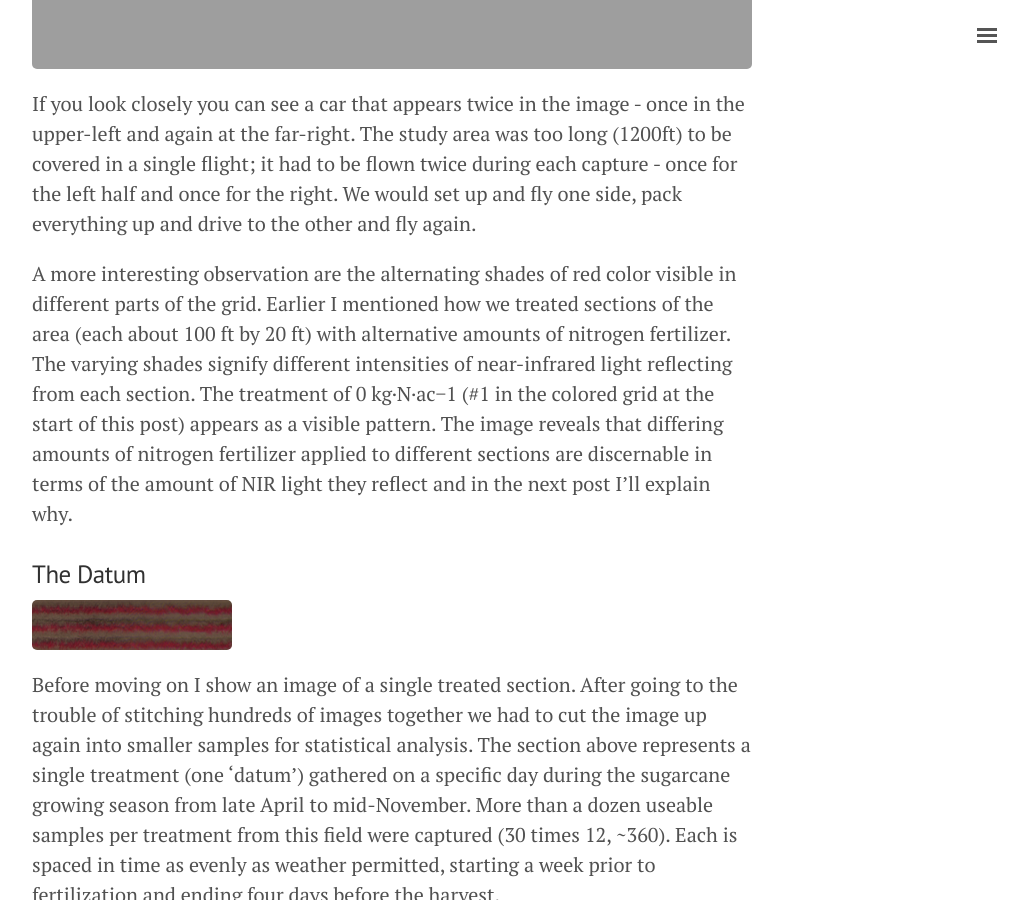
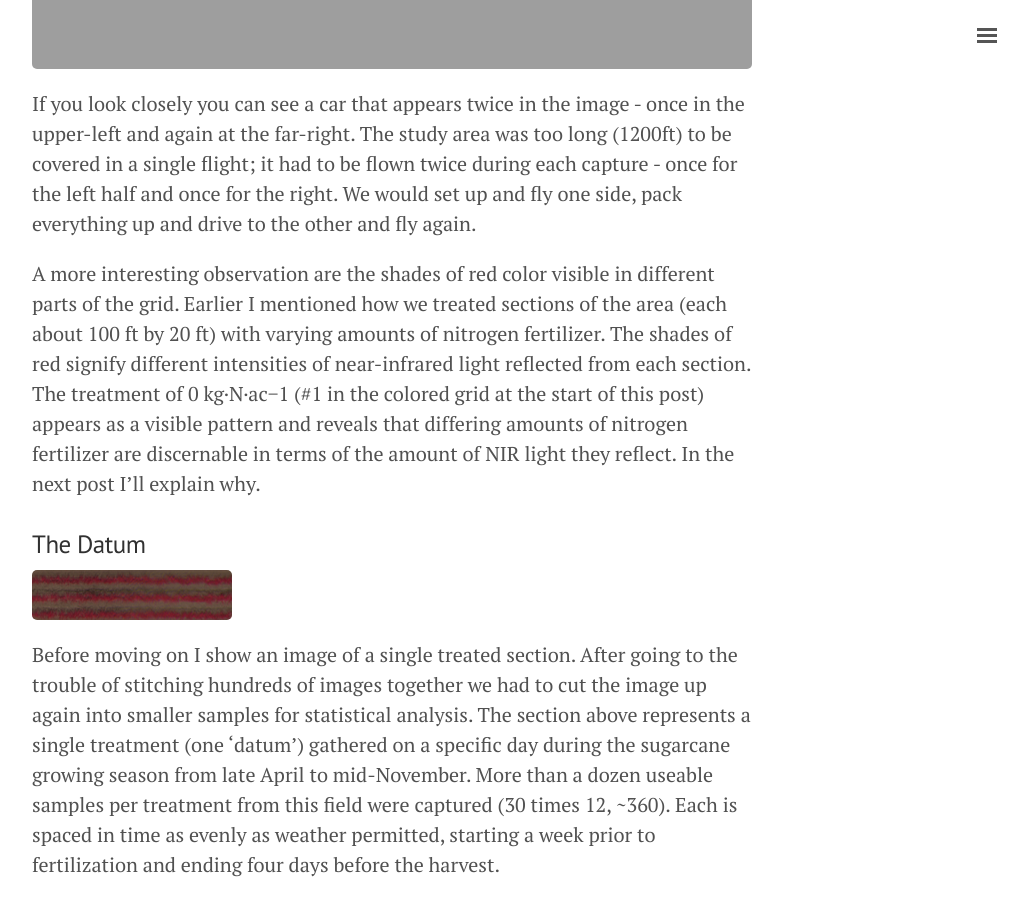
Before and after one commit to geraldmc/geraldmc.github.io, a Jekyll site: the page built from _posts/2019-05-06-predicting-yield-1.md, in a window 1280 px wide and 900 px high, scrolled down 4290 px. Shown: the whole window, without its empty margins (248-1276 px from the left). Built offline with Jekyll 4.4.1, drawn with Linux system fonts in a browser that asks for light colours.

Commit message:
updates part 1

```diff
--- a/_posts/2019-05-06-predicting-yield-1.md
+++ b/_posts/2019-05-06-predicting-yield-1.md
@@ -59,7 +59,7 @@ The process of separating individual bands of light, stitching together hundreds
 
 If you look closely you can see a car that appears twice in the image - once in the upper-left and again at the far-right. The study area was too long (1200ft) to be covered in a single flight; it had to be flown twice during each capture - once for the left half and once for the right. We would set up and fly one side, pack everything up and drive to the other and fly again.
 
-A more interesting observation are the alternating shades of red color visible in different parts of the grid. Earlier I mentioned how we treated sections of the area (each about 100 ft by 20 ft) with alternative amounts of nitrogen fertilizer. The varying shades signify different intensities of near-infrared light reflecting from each section. The treatment of 0 kg·N·ac−1 (#1 in the colored grid at the start of this post) appears as a visible pattern. The image reveals that differing amounts of nitrogen fertilizer applied to different sections are discernable in terms of the amount of NIR light they reflect and in the next post I'll explain why.
+A more interesting observation are the shades of red color visible in different parts of the grid. Earlier I mentioned how we treated sections of the area (each about 100 ft by 20 ft) with varying amounts of nitrogen fertilizer. The shades of red signify different intensities of near-infrared light reflected from each section. The treatment of 0 kg·N·ac−1 (#1 in the colored grid at the start of this post) appears as a visible pattern and reveals that differing amounts of nitrogen fertilizer are discernable in terms of the amount of NIR light they reflect. In the next post I'll explain why.
 
 ### The Datum
 
```
